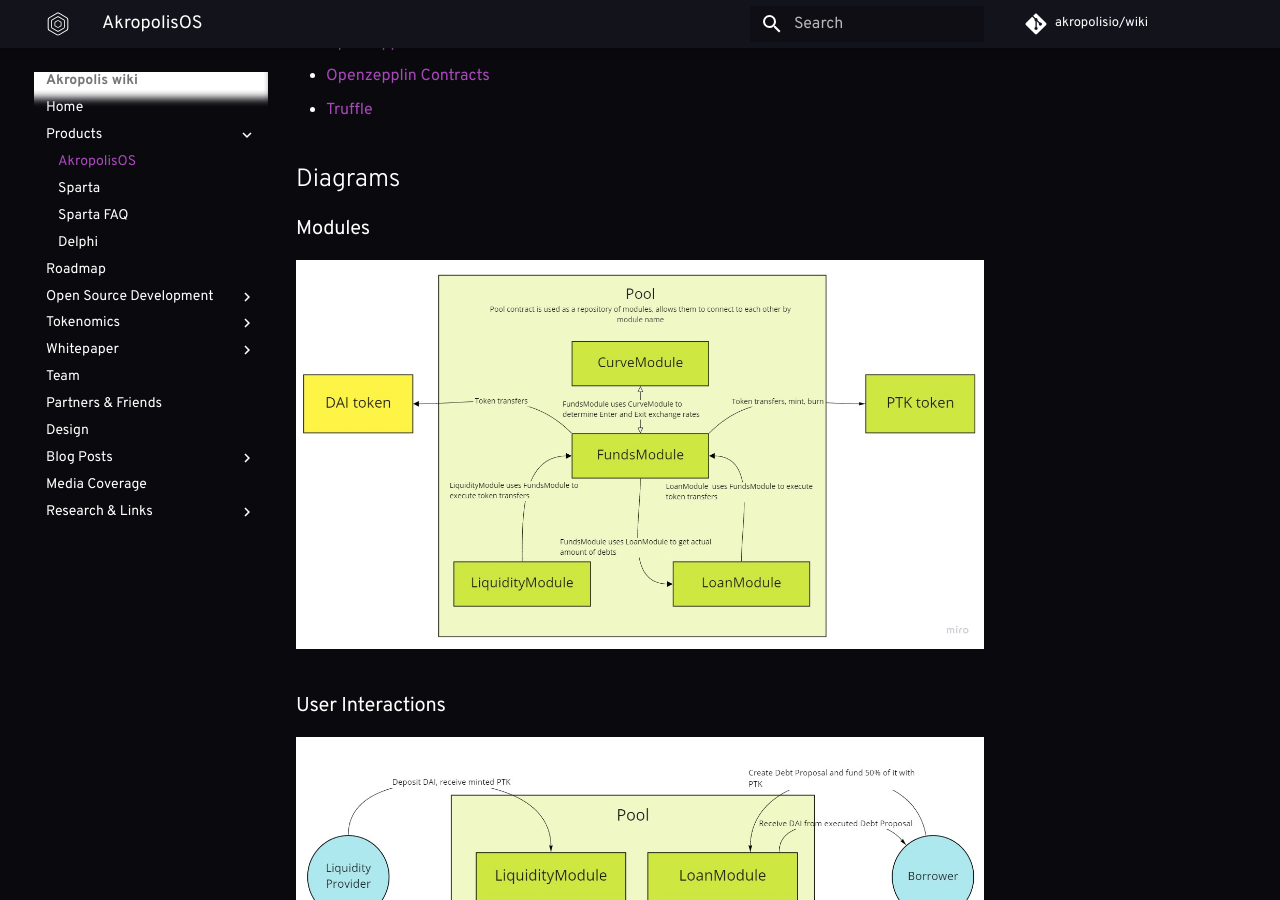
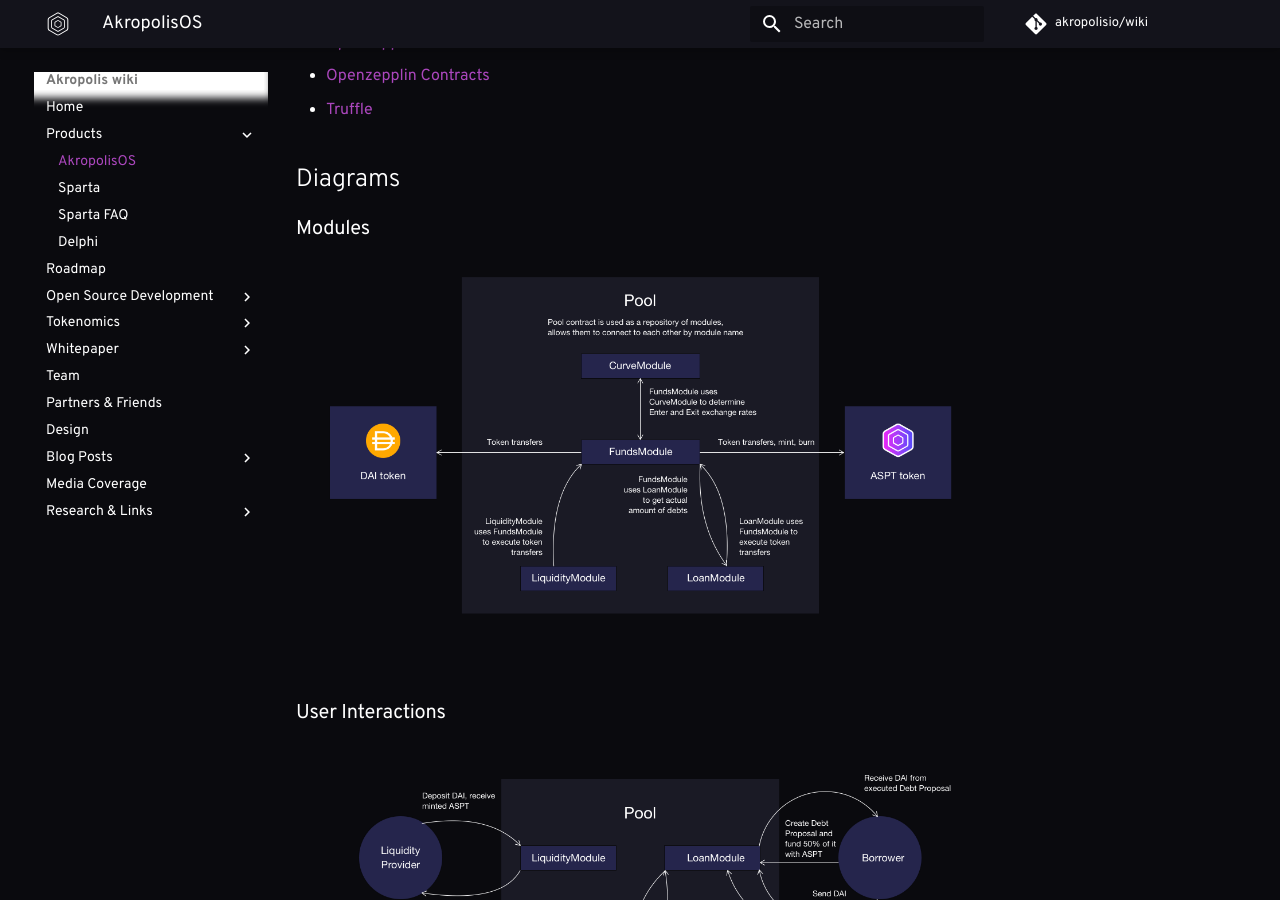
Before and after one commit to kaonone/wiki, an MkDocs documentation site: the page built from docs/akropolisOS.md, in a window 1280 px wide and 900 px high, scrolled down 851 px. Built offline with MkDocs 1.6.1 and Material for MkDocs 9.7.7, drawn with Linux system fonts in a browser that asks for light colours; some web fonts are replaced; comment, search, counter and statistics services are not loaded; old or Windows-style settings are respelled for this version of MkDocs.

Commit message:
akropolisos and sparta upd

```diff
--- a/docs/akropolisOS.md
+++ b/docs/akropolisOS.md
@@ -25,9 +25,9 @@
 
 ## Diagrams
 ### Modules
-![Modules](/images/development/akropolisos/diagram_modules.jpg)
+![Modules](/images/development/akropolisos/diagram_modules.png)
 ### User Interactions
-![User Interactions](/images/development/akropolisos/diagram_user_interactions.jpg)
+![User Interactions](/images/development/akropolisos/diagram_user_interactions.png)
 
 ## Deployment
 
@@ -176,7 +176,7 @@
 When borrower repays some part of his loan, he uses some PTK (either from his balance or minted when he sends DAI to the pool).
 This PTKs are distributed to supporters, proportionally to the part of the loan they covered. The borrower himself also covered half of the loan, and his part is distributed over the whole pool.
 All users of the pool receive part of this distributions proportional to the amount of PTK they hold on their balance and in loan proposals, PTK locked as collateral for loans is not counted.
-![Distributions](/images/development/akropolisos/diagram_distributions.jpg)
+![Distributions](/images/development/akropolisos/diagram_distributions.png)
 ### Distribution mechanics
 When you need to distribute some amount of tokens over all token holders one's first straight-forward idea might be to iterate through all token holders, check their balance and increase it by their part of the distribution.
 Unfortunately, this approach can hardly be used in Ethereum blockchain. All operations in EVM cost some gas. If we have a lot of token holders, gas cost for iteration through all may be higher than a gas limit for transaction (which is currently equal to gas limit for block).
```
Also changed, not shown: docs/images/development/akropolisos/diagram_distributions.jpg (deleted), docs/images/development/akropolisos/diagram_distributions.png (added), docs/images/development/akropolisos/diagram_modules.jpg (deleted), docs/images/development/akropolisos/diagram_modules.png (added), docs/images/development/akropolisos/diagram_user_interactions.jpg (deleted), docs/images/development/akropolisos/diagram_user_interactions.png (added), docs/images/development/sparta/sparta-new.png.
